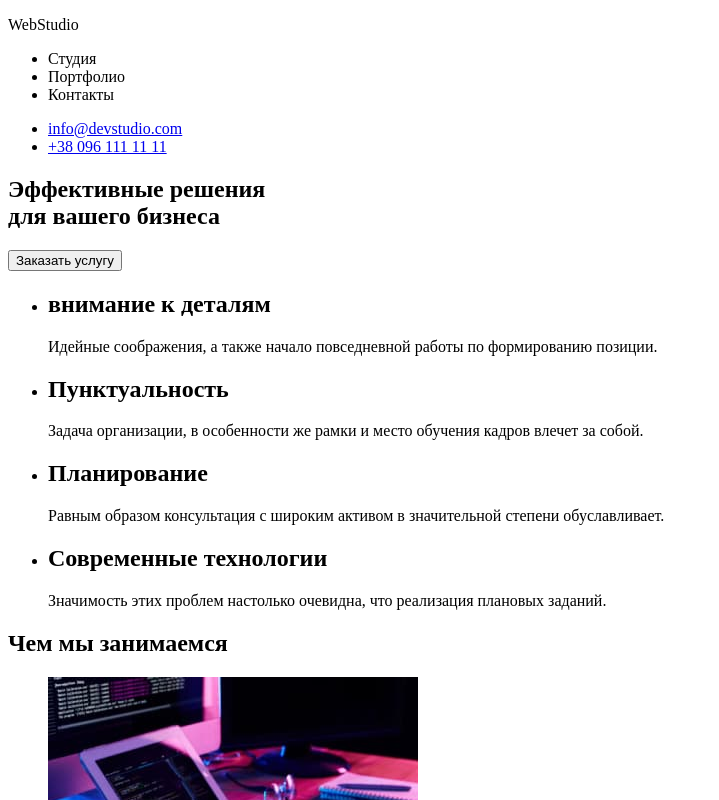
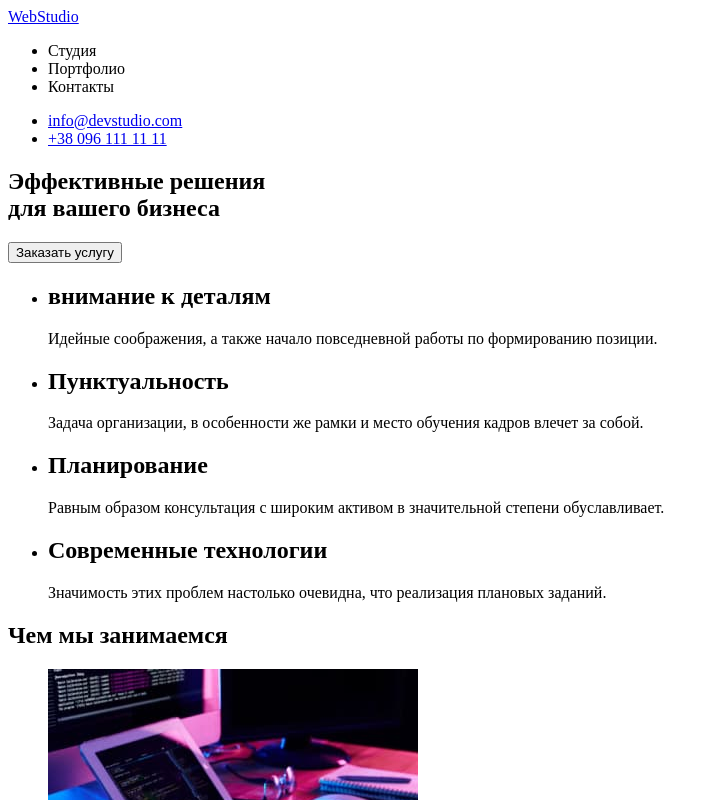
Before and after one commit to TarasOstapenk0/goit_hw1, a plain HTML site: page index.html in a window 1280 px wide. Shown: the top 800 px of the page, without its empty margins (0-719 px from the left). Drawn offline with Linux system fonts and the light colour scheme.

Commit message:
logo edit

```diff
--- a/index.html
+++ b/index.html
@@ -7,7 +7,7 @@
   </head>
   <body>
     <header>
-      <p>WebStudio</p>
+      <a href="#">WebStudio</a>
       <nav>
         <ul>
           <li>Студия</li>
@@ -122,7 +122,7 @@
         </ul>
       </section>
       <footer>
-        <p>WebStudio</p>
+        <a href="#">WebStudio</a>
         <address>
           <ul>
             <li>г. Киев, пр-т Леси Украинки, 26</li>
```
